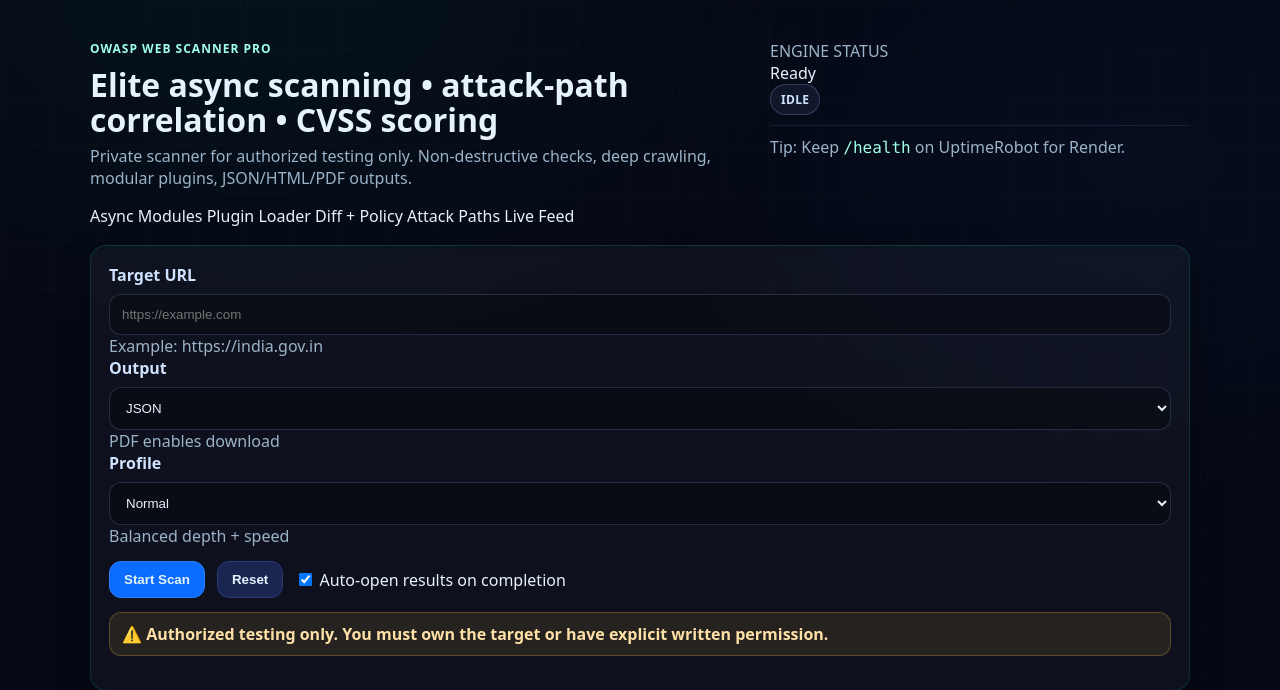
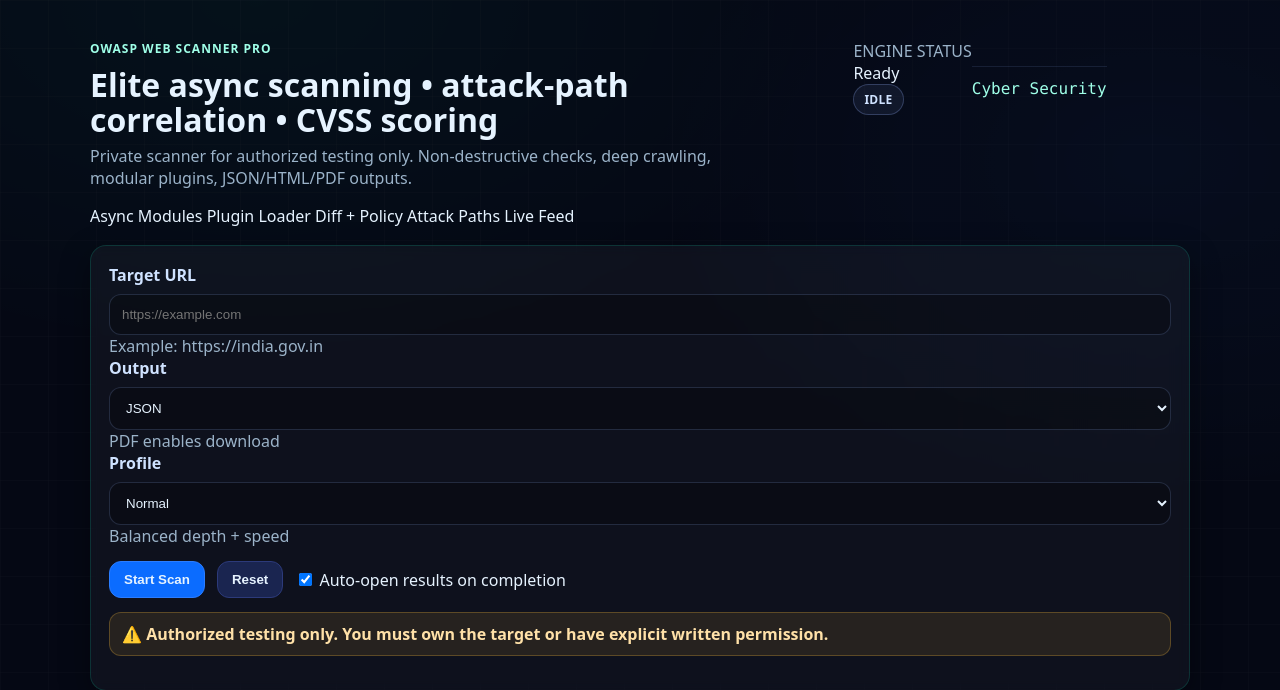
Before and after one commit to k2307/owasp-web-scanner-pro, a Flask app: page / in a window 1280 px wide. Shown: the top 690 px of the page. Run offline with Flask 3, Linux system fonts and the light colour scheme.

Commit message:
frontend update

```diff
--- a/static/style.css
+++ b/static/style.css
@@ -444,3 +444,19 @@
 .tabPane{
   margin-top:12px;
 }
+
+.statusCenter{
+  display:flex;
+  flex-direction:column;
+  align-items:center;
+  justify-content:center;
+  text-align:center;
+  gap:8px;
+  height:100%;
+}
+
+.statusCard{
+  display:flex;
+  align-items:center;
+  justify-content:center;
+}
--- a/templates/index.html
+++ b/templates/index.html
@@ -37,7 +37,7 @@
             <span id="statusBadge" class="badge idle">IDLE</span>
           </div>
           <div class="statusMeta muted">
-            Tip: Keep <code>/health</code> on UptimeRobot for Render.
+            <code>Cyber Security</code>
           </div>
         </div>
       </div>
```
